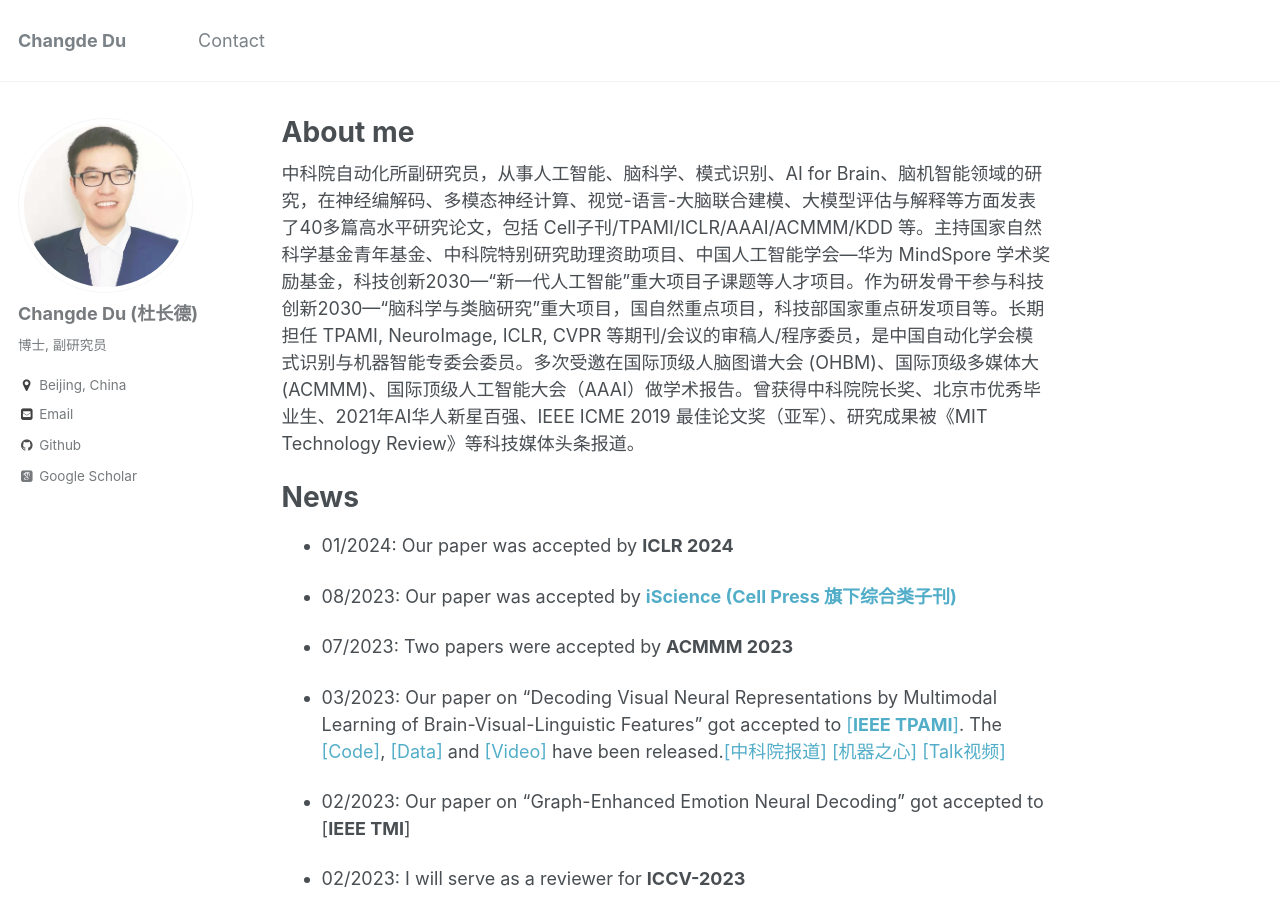
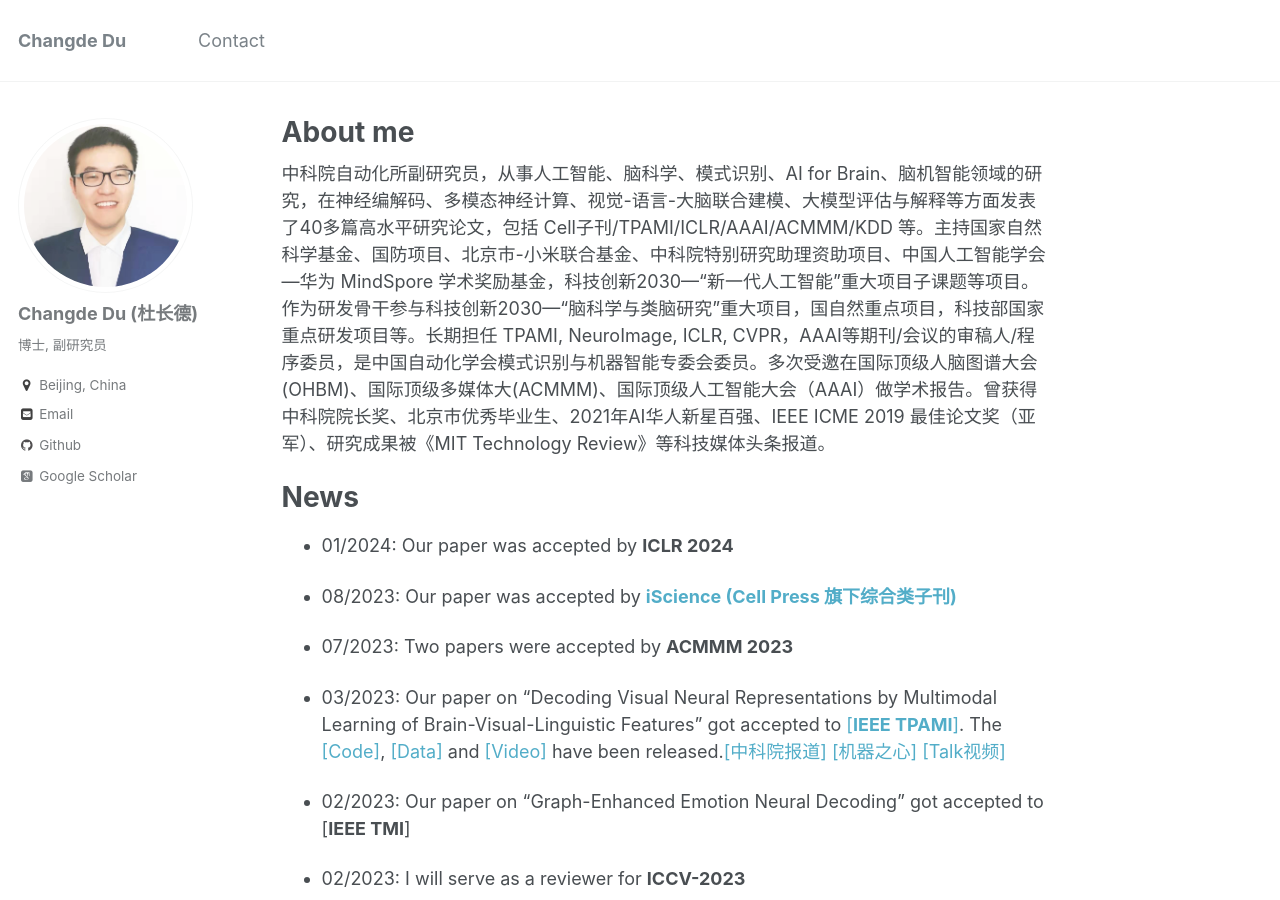
Before and after one commit to ChangdeDu/changdedu.github.io, a Jekyll site: the page built from _pages/about.md, in a window 1280 px wide and 900 px high. Built offline with Jekyll 4.4.1, drawn with Linux system fonts in a browser that asks for light colours; some web fonts are replaced.

Commit message:
Update about.md

```diff
--- a/_pages/about.md
+++ b/_pages/about.md
@@ -8,7 +8,7 @@ redirect_from:
   - /about.html
 ---
 
-中科院自动化所副研究员，从事人工智能、脑科学、模式识别、AI for Brain、脑机智能领域的研究，在神经编解码、多模态神经计算、视觉-语言-大脑联合建模、大模型评估与解释等方面发表了40多篇高水平研究论文，包括 Cell子刊/TPAMI/ICLR/AAAI/ACMMM/KDD 等。主持国家自然科学基金青年基金、中科院特别研究助理资助项目、中国人工智能学会—华为 MindSpore 学术奖励基金，科技创新2030—“新一代人工智能”重大项目子课题等人才项目。作为研发骨干参与科技创新2030—“脑科学与类脑研究”重大项目，国自然重点项目，科技部国家重点研发项目等。长期担任 TPAMI, NeuroImage, ICLR, CVPR 等期刊/会议的审稿人/程序委员，是中国自动化学会模式识别与机器智能专委会委员。多次受邀在国际顶级人脑图谱大会 (OHBM)、国际顶级多媒体大(ACMMM)、国际顶级人工智能大会（AAAI）做学术报告。曾获得中科院院长奖、北京市优秀毕业生、2021年AI华人新星百强、IEEE ICME 2019 最佳论文奖（亚军）、研究成果被《MIT Technology Review》等科技媒体头条报道。
+中科院自动化所副研究员，从事人工智能、脑科学、模式识别、AI for Brain、脑机智能领域的研究，在神经编解码、多模态神经计算、视觉-语言-大脑联合建模、大模型评估与解释等方面发表了40多篇高水平研究论文，包括 Cell子刊/TPAMI/ICLR/AAAI/ACMMM/KDD 等。主持国家自然科学基金、国防项目、北京市-小米联合基金、中科院特别研究助理资助项目、中国人工智能学会—华为 MindSpore 学术奖励基金，科技创新2030—“新一代人工智能”重大项目子课题等项目。作为研发骨干参与科技创新2030—“脑科学与类脑研究”重大项目，国自然重点项目，科技部国家重点研发项目等。长期担任 TPAMI, NeuroImage, ICLR, CVPR，AAAI等期刊/会议的审稿人/程序委员，是中国自动化学会模式识别与机器智能专委会委员。多次受邀在国际顶级人脑图谱大会 (OHBM)、国际顶级多媒体大(ACMMM)、国际顶级人工智能大会（AAAI）做学术报告。曾获得中科院院长奖、北京市优秀毕业生、2021年AI华人新星百强、IEEE ICME 2019 最佳论文奖（亚军）、研究成果被《MIT Technology Review》等科技媒体头条报道。
 
 
 # News
```
